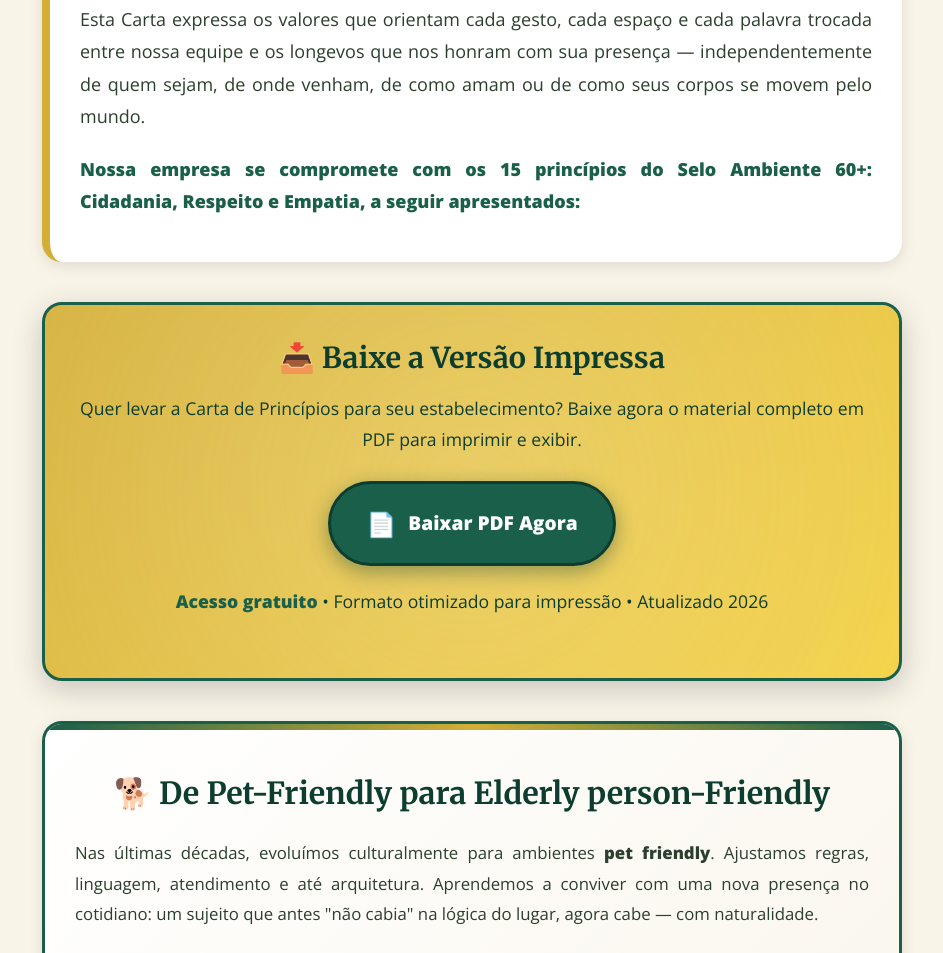
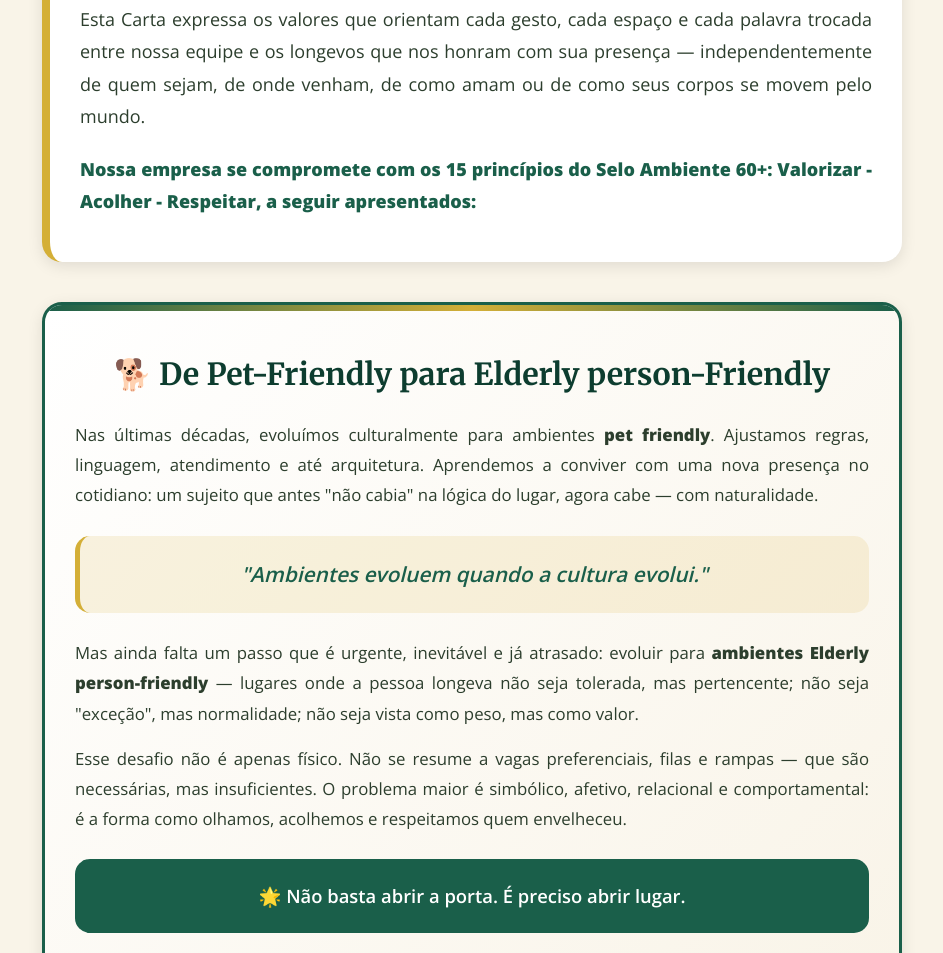
Before and after one commit to MundoLongevo/Ambiente-60..., a plain HTML site: page index.html in a window 1280 px wide. Shown: the part 1304-2257 px from the top of the page, without its empty margins (168-1111 px from the left). Drawn offline with nearby package versions, Linux system fonts and the light colour scheme.

Commit message:
Add files via upload

```diff
--- a/index.html
+++ b/index.html
@@ -1145,17 +1145,8 @@
             </div>
             <p>Ao adotar o <strong>Selo Ambiente 60+</strong>, este estabelecimento reconhece que envelhecer é um direito, que a longevidade é uma conquista — e que acolher com atenção, afeto e dignidade toda pessoa com sessenta anos ou mais não é um favor. É uma escolha ética, humana e politicamente comprometida com a justiça.</p>
             <p>Esta Carta expressa os valores que orientam cada gesto, cada espaço e cada palavra trocada entre nossa equipe e os longevos que nos honram com sua presença — independentemente de quem sejam, de onde venham, de como amam ou de como seus corpos se movem pelo mundo.</p>
-            <p style="margin-top:20px;font-weight:700;color:var(--verde-principal);">Nossa empresa se compromete com os 15 princípios do Selo Ambiente 60+: Cidadania, Respeito e Empatia, a seguir apresentados:</p>
-        </section>
+            <p style="margin-top:20px;font-weight:700;color:var(--verde-principal);">Nossa empresa se compromete com os 15 princípios do Selo Ambiente 60+: Valorizar - Acolher - Respeitar, a seguir apresentados:</p>
 
-        <!-- Download -->
-        <section class="download-section" aria-labelledby="download-title">
-            <h2 id="download-title">📥 Baixe a Versão Impressa</h2>
-            <p>Quer levar a Carta de Princípios para seu estabelecimento? Baixe agora o material completo em PDF para imprimir e exibir.</p>
-            <a href="https://www.plenalongevidade.com.br/selo-empresas-60" class="btn-download" target="_blank" rel="noopener noreferrer" aria-label="Baixar Carta de Princípios em PDF">
-                <span class="icone">📄</span><span>Baixar PDF Agora</span>
-            </a>
-            <p class="download-info"><strong>Acesso gratuito</strong> • Formato otimizado para impressão • Atualizado 2026</p>
         </section>
 
         <!-- 🐕 Pet-Friendly → Elderly person-Friendly -->
```
